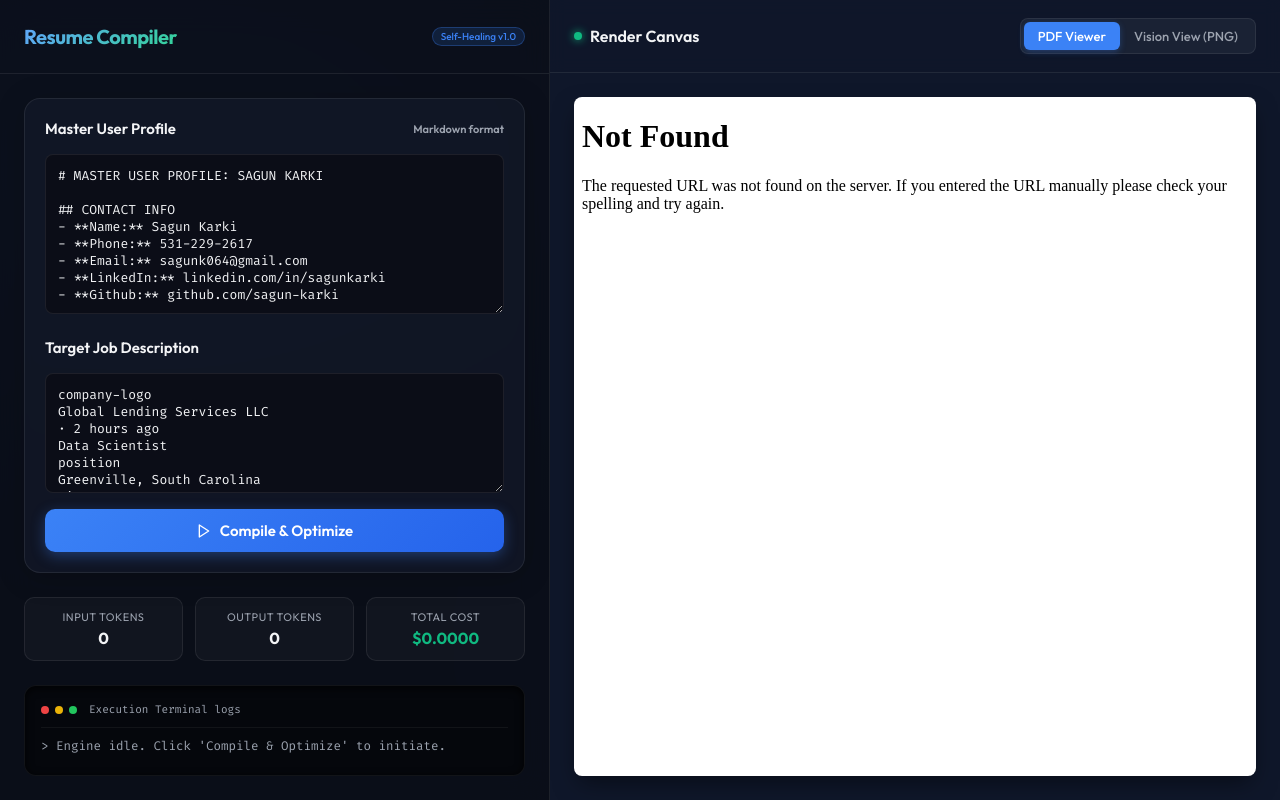
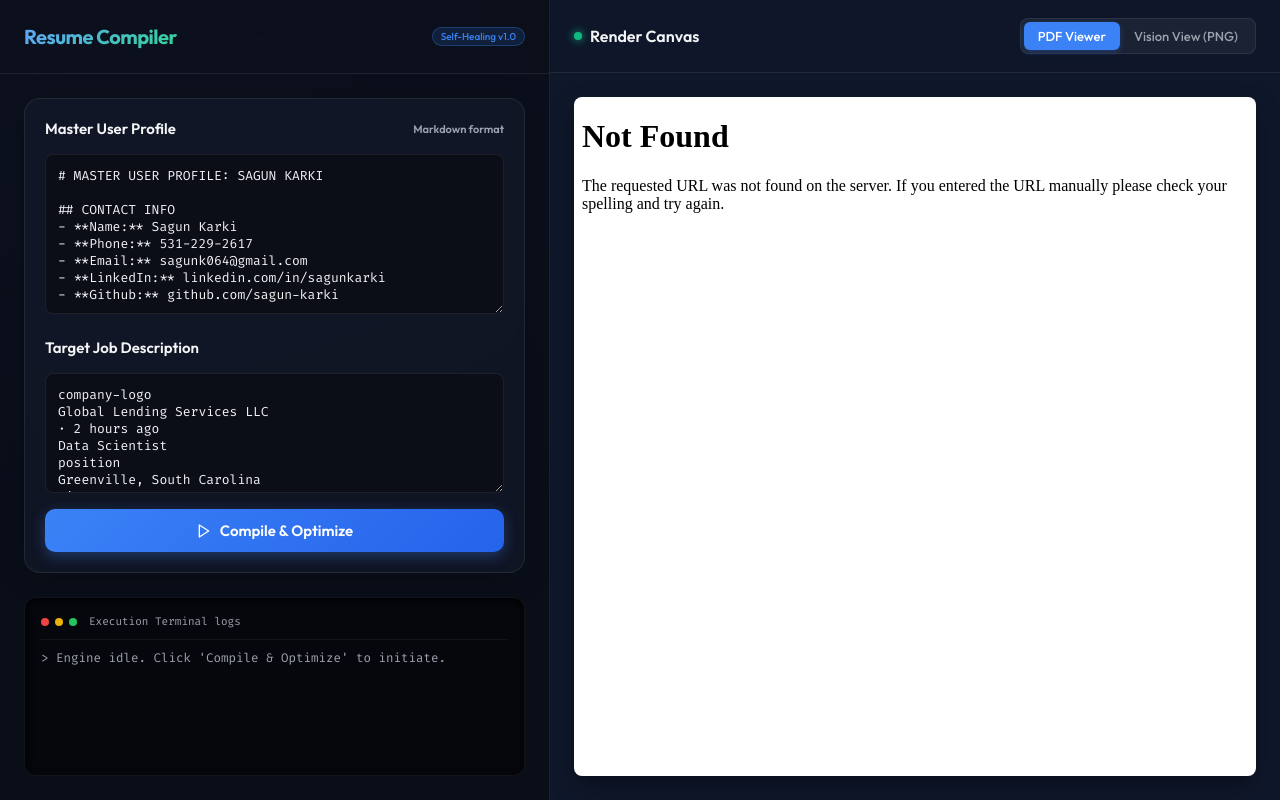
Before and after one commit to sagun-karki/multimodal-resume-compiler, a Flask app: page / in a window 1280 px wide. Run offline with Flask 3, Linux system fonts and the light colour scheme.

Commit message:
feat: remove token and cost telemetry metrics from UI

```diff
--- a/templates/index.html
+++ b/templates/index.html
@@ -435,21 +435,7 @@
                 </div>
             </div>
 
-            <!-- Telemetry Metrics -->
-            <div class="telemetry-grid">
-                <div class="metric-card">
-                    <div class="metric-label">Input Tokens</div>
-                    <div class="metric-value" id="metric-input">0</div>
-                </div>
-                <div class="metric-card">
-                    <div class="metric-label">Output Tokens</div>
-                    <div class="metric-value" id="metric-output">0</div>
-                </div>
-                <div class="metric-card">
-                    <div class="metric-label">Total Cost</div>
-                    <div class="metric-value cost" id="metric-cost">$0.0000</div>
-                </div>
-            </div>
+
 
             <!-- Terminal Real-time Logs -->
             <div class="terminal-card">
@@ -585,9 +571,6 @@
             }
 
             // Reset dashboard metrics
-            document.getElementById('metric-input').innerText = '0';
-            document.getElementById('metric-output').innerText = '0';
-            document.getElementById('metric-cost').innerText = '$0.0000';
             document.getElementById('terminal-logs').innerHTML = '';
 
             // Reset diagnostic report
@@ -645,12 +628,7 @@
                 } else if (data.status === 'complete') {
                     addLog(data.message, 'success');
 
-                    // Show final telemetry cost report
-                    if (data.telemetry) {
-                        document.getElementById('metric-input').innerText = data.telemetry.input_tokens.toLocaleString();
-                        document.getElementById('metric-output').innerText = data.telemetry.output_tokens.toLocaleString();
-                        document.getElementById('metric-cost').innerText = `$${data.telemetry.accumulated_cost.toFixed(4)}`;
-                    }
+
 
                     // Reload output documents on the UI
                     const timestamp = new Date().getTime();
@@ -662,12 +640,7 @@
                     endOptimization();
                 }
 
-                // Intermediate telemetry telemetry update
-                if (data.telemetry) {
-                    document.getElementById('metric-input').innerText = data.telemetry.input_tokens.toLocaleString();
-                    document.getElementById('metric-output').innerText = data.telemetry.output_tokens.toLocaleString();
-                    document.getElementById('metric-cost').innerText = `$${data.telemetry.accumulated_cost.toFixed(4)}`;
-                }
+
             };
 
             eventSource.onerror = function(err) {
```
